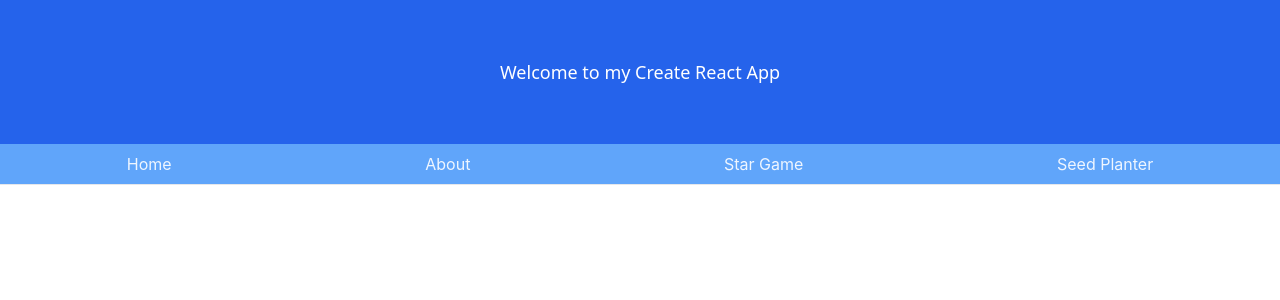
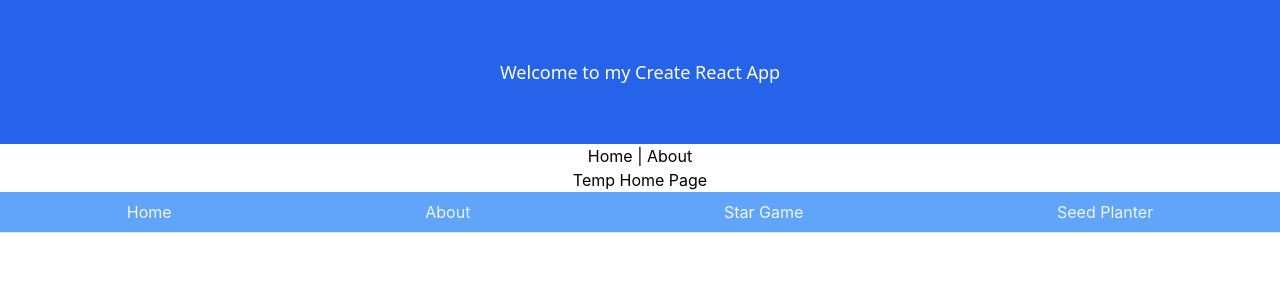
Before and after one commit to stujmar/banner-ninja, a React (Create React App) app: page /course/1 in a window 1280 px wide. Shown: the top 300 px of the page. Built offline with nearby package versions, Linux system fonts and the light colour scheme.

Commit message:
[sm] build out dumb router to get an idea of how much better a react router is

```diff
--- a/src/App.js
+++ b/src/App.js
@@ -9,13 +9,25 @@ import StarGame from './components/StarGame';
 import Nav from './components/nav/Nav';
 import SeedPlanter from './components/seed/SeedPlanter';
 
+import AboutPage from './components/temp/AboutPage';
+import HomePage from './components/temp/HomePage';
+import Header from './components/Header';
+
 const App = () => {
 
+  function getPage() {
+    const route = window.location.pathname;
+    console.log(route);
+    if (route === "/about") return <AboutPage />;
+    return <HomePage />;
+  }
   return (
     <div className="App">
       <header className="bg-blue-600 h-36 flex items-center justify-center text-lg font-sans text-white">
         <p>Welcome to my Create React App</p>
       </header>
+      <Header />
+      {getPage()}
       <Router>
       <div className="box-border">
       <Nav />
--- /dev/null
+++ b/src/components/Header.js
@@ -0,0 +1,9 @@
+import React from 'react';
+
+const Header = () => {
+    return (
+        <nav><a href="/">Home</a> | <a href="/about">About</a></nav>
+    )
+}
+
+export default Header;
--- /dev/null
+++ b/src/components/temp/AboutPage.js
@@ -0,0 +1,9 @@
+import React from 'react';
+
+const AboutPage = () => {
+    return (
+        <div>Temp About Page</div>
+    )
+}
+
+export default AboutPage;
--- /dev/null
+++ b/src/components/temp/HomePage.js
@@ -0,0 +1,9 @@
+import React from 'react';
+
+const HomePage = () => {
+    return (
+        <div>Temp Home Page</div>
+    )
+}
+
+export default HomePage;
--- a/src/index.js
+++ b/src/index.js
@@ -5,7 +5,6 @@ import App from './App';
 
 ReactDOM.render(
   <React.StrictMode>
-    {/* <App key="01" title="The GitHub Cards App"/> */}
     <App />
   </React.StrictMode>,
   document.getElementById('root')
```
